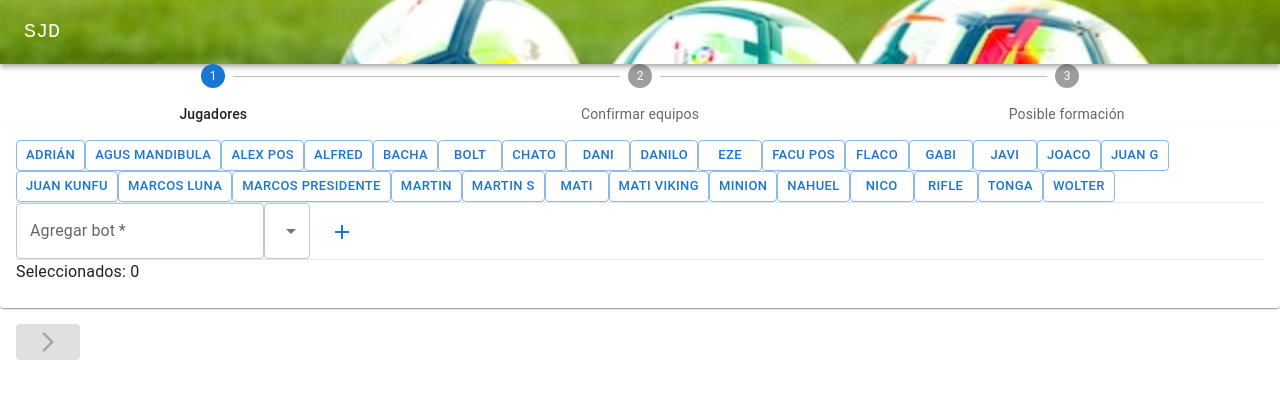
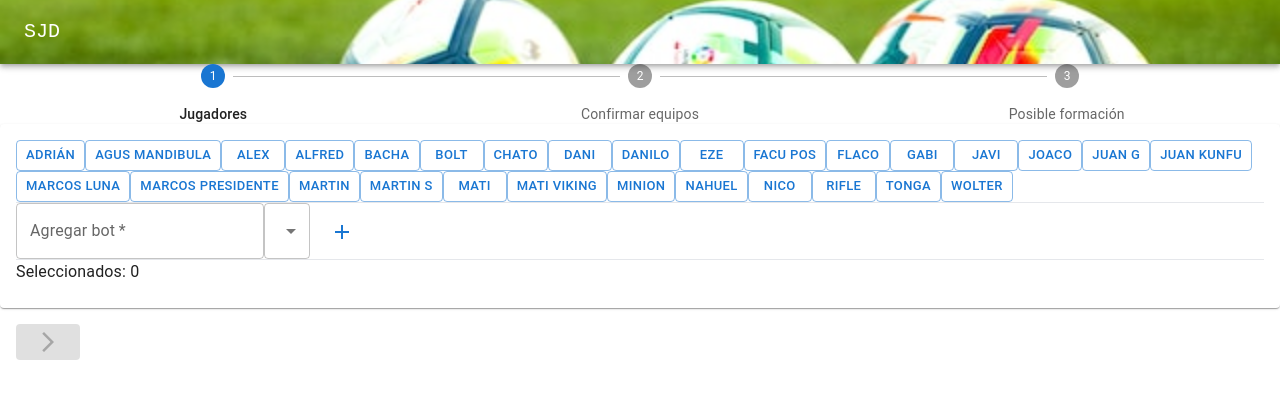
Before and after one commit to JDR89/Armador-equipos, a React (Vite) app: page / in a window 1280 px wide. Shown: the top 398 px of the page. Built offline with nearby package versions, Linux system fonts and the light colour scheme.

Commit message:
arreglo jugadores

```diff
--- a/jugadores.json
+++ b/jugadores.json
@@ -44,7 +44,7 @@
   },
   {
     "id": 8,
-    "name": "Alex pos",
+    "name": "Alex",
     "position": "med",
     "selected": false
   },
--- a/src/components/NavBar.jsx
+++ b/src/components/NavBar.jsx
@@ -4,8 +4,9 @@ import Typography from "@mui/material/Typography";
 import Container from "@mui/material/Container";
 
 
+
 const appBarStyle = {
-  backgroundImage: 'url("../../assets/futbol.jpg")',
+  backgroundImage: 'url("../../public/futbol.jpg")',
   backgroundPosition: 'center',
   backgroundSize: 'cover',
 
```
Also changed, not shown: public/futbol.jpg (renamed from assets/futbol.jpg).
